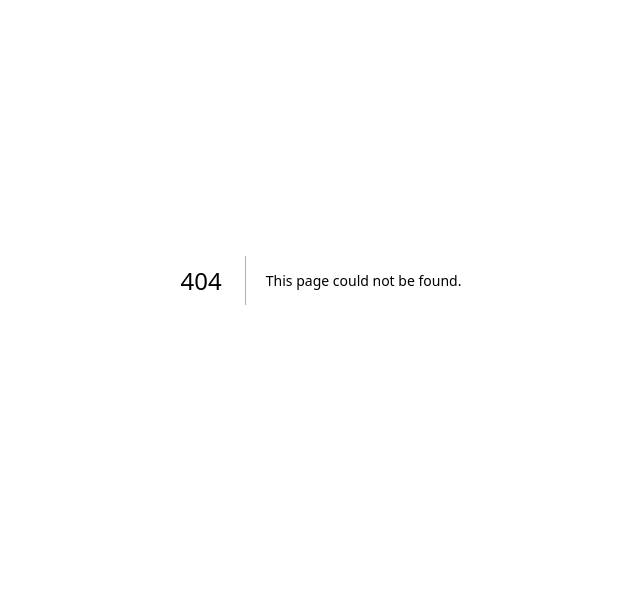
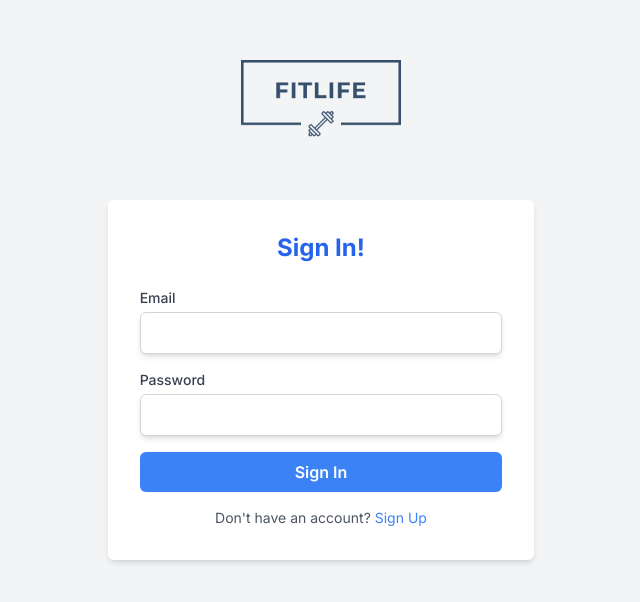
Before and after one commit to Anas-Jamil/FitLife, a Next.js app in the folder client/: page /signin in a window 1280 px wide. Before the commit this address had no page. Shown: the part 120-722 px from the top of the page, without its empty margins (319-959 px from the left). Built offline with nearby package versions, Linux system fonts and the light colour scheme.

Commit message:
SignIn Page

```diff
--- /dev/null
+++ b/client/src/app/signin/page.tsx
@@ -0,0 +1,97 @@
+"use client";
+
+import React, { useState, useEffect } from "react";
+import Image from "next/image";
+import AOS from "aos";
+import "aos/dist/aos.css";
+import Link from "next/link";
+
+export default function signIn() {
+  const [formData, setFormData] = useState({
+    email: "",
+    password: "",
+  });
+
+  const handleInputChange = (e: React.ChangeEvent<HTMLInputElement>) => {
+    const { name, value } = e.target;
+    setFormData((prev) => ({ ...prev, [name]: value }));
+  };
+
+  const handleSignin = (e: React.FormEvent) => {
+    e.preventDefault();
+    console.log("Form Data Submitted:", formData);
+  };
+
+  useEffect(() => {
+    AOS.init({
+      duration: 1000,
+      once: false,
+      easing: "ease-in-out",
+    });
+  }, []);
+
+  return (
+    <div className="flex flex-col items-center justify-center min-h-screen bg-gray-100">
+    <Link href="/">
+      <Image
+        src="/logo_transparent.png"
+        width={200}
+        height={100}
+        alt="Illustration of tracking calories for health and fitness"
+        className="hidden cursor-pointer lg:block "
+        data-aos="fade-down"
+      />
+    </Link>
+    <div className="bg-white p-8 rounded-md shadow-md w-11/12 sm:w-3/4 md:w-1/3 lg:w-1/3 xl:w-1/3" data-aos="fade-up">
+        <h1 className="text-2xl text-blue-600 font-bold text-center mb-6">
+            Sign In!
+        </h1>
+        <form onSubmit={handleSignin} className="space-y-4">
+            <div>
+                <label htmlFor="email" className="block text-sm font-medium text-gray-700">
+                    Email
+                </label>
+                <input
+                    type="text"
+                    id="email"
+                    name="email"
+                    value={formData.email}
+                    onChange={handleInputChange}
+                    required
+                    className="mt-1 px-4 py-2 border border-gray-300 rounded-md shadow-md focus:outline-none focus:ring-2 focus:ring-blue-400 w-full"
+                />
+            </div>
+
+            <div>
+                <label htmlFor="password" className="block text-sm font-medium text-gray-700">
+                    Password
+                </label>
+                    <input
+                        type="password"
+                        id="password"
+                        name="password"
+                        value={formData.password}
+                        onChange={handleInputChange}
+                        required
+                        className="mt-1 px-4 py-2 border border-gray-300 rounded-md shadow-md focus:outline-none focus:ring-2 focus:ring-blue-400 w-full"
+                    />
+            </div>
+
+            <button
+                type="submit"
+                className="w-full bg-blue-500 text-white font-semibold py-2 rounded-md hover:bg-blue-600 transition duration-200"
+            >
+                Sign In
+            </button>
+        </form>
+        <p className="text-sm text-center text-gray-600 mt-4">
+            Don't have an account?{" "}
+            <a href="/signup" className="text-blue-500 hover:underline">
+                Sign Up
+            </a>
+        </p>
+    </div>
+    </div>
+
+  );
+}
--- a/client/src/app/signup/page.tsx
+++ b/client/src/app/signup/page.tsx
@@ -115,7 +115,7 @@ export default function Signup() {
         </form>
         <p className="text-sm text-center text-gray-600 mt-4">
           Already have an account?{" "}
-          <a href="/login" className="text-blue-500 hover:underline">
+          <a href="/signin" className="text-blue-500 hover:underline">
             Log in
           </a>
         </p>
```
